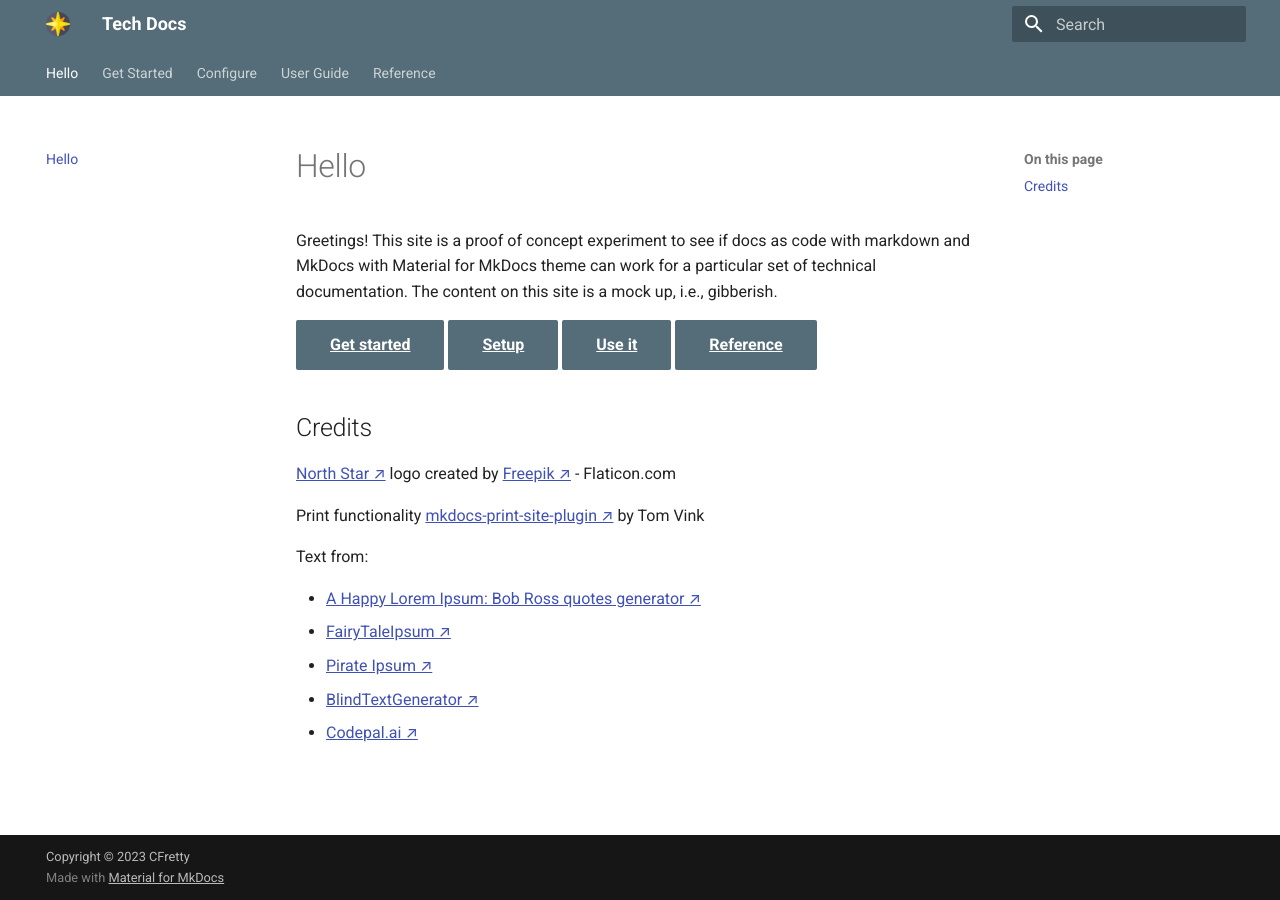
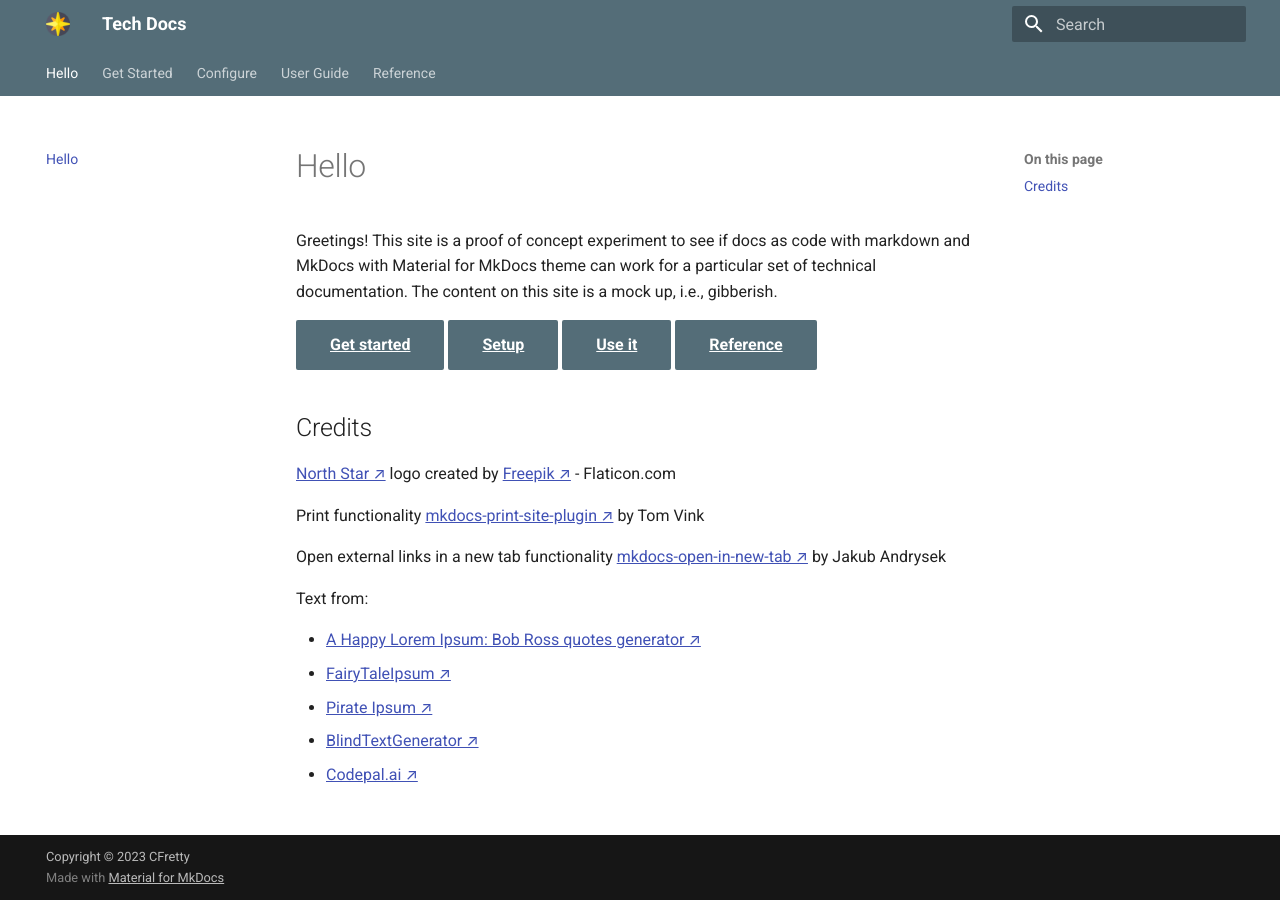
Before and after one commit to cfretty/mkdocs-mat-poc, an MkDocs documentation site: the page built from docs/index.md, in a window 1280 px wide. Built offline with MkDocs 1.6.1 and Material for MkDocs 9.7.7, drawn with Linux system fonts in a browser that asks for light colours.

Commit message:
add credit

```diff
--- a/docs/index.md
+++ b/docs/index.md
@@ -13,6 +13,8 @@ Greetings! This site is a proof of concept experiment to see if docs as code wit
 
 Print functionality [mkdocs-print-site-plugin ↗](https://github.com/timvink/mkdocs-print-site-plugin) by Tom Vink
 
+Open external links in a new tab functionality [mkdocs-open-in-new-tab ↗](https://github.com/JakubAndrysek/mkdocs-open-in-new-tab) by Jakub Andrysek
+
 Text from:
 
 * [A Happy Lorem Ipsum: Bob Ross quotes generator ↗](https://www.bobrosslipsum.com/)
```
